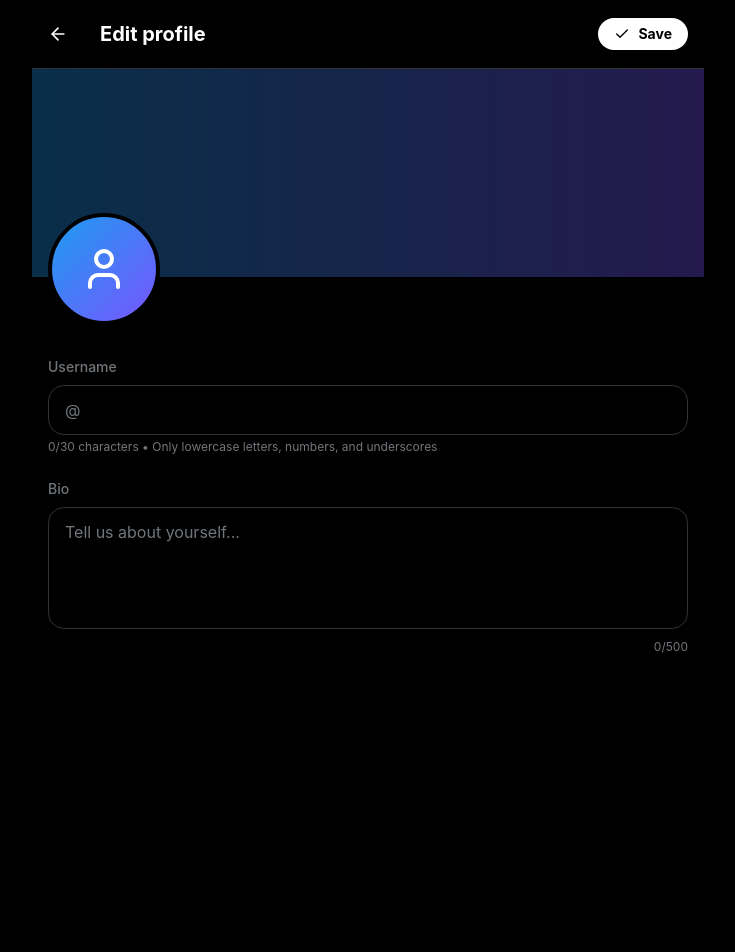
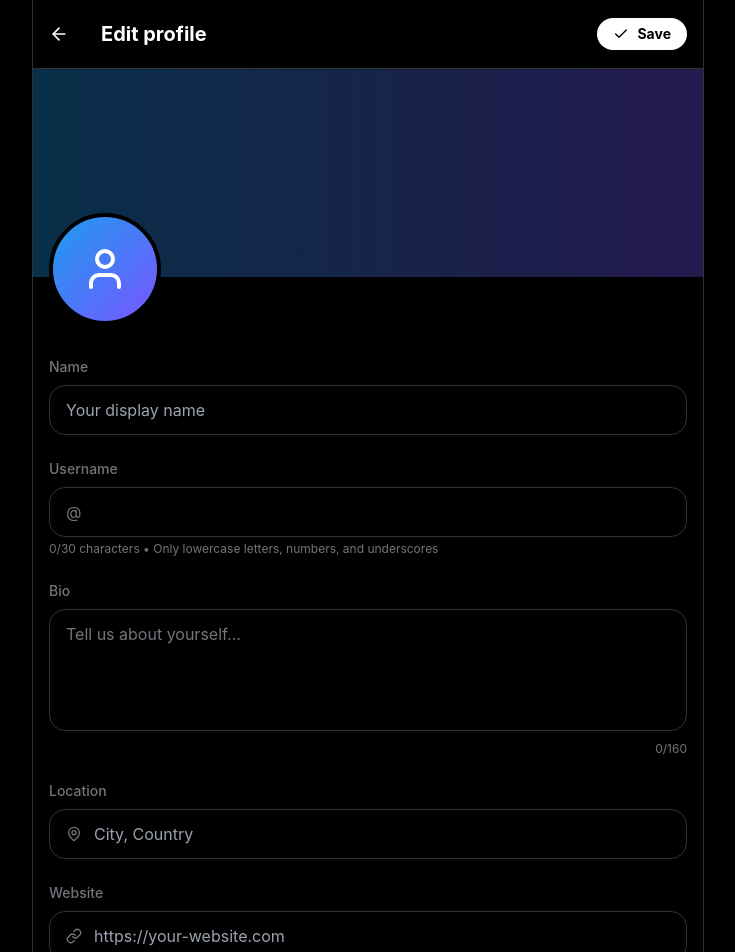
Before and after one commit to tabibliaai-cpu/gma-socialmedia, a Next.js app in the folder frontend/: page /settings/profile in a window 1280 px wide. Shown: the top 952 px of the page, without its empty margins (272-1007 px from the left). Before the commit the page ends 800 px from the top, so only its background shows below. Built offline with nearby package versions, Linux system fonts and the light colour scheme; no server answers.

Commit message:
feat(ui): refine app layout, fix overlapping sidebars, restore profile components

```diff
--- a/frontend/src/app/settings/profile/page.tsx
+++ b/frontend/src/app/settings/profile/page.tsx
@@ -4,7 +4,7 @@ import { useState, useEffect, useRef } from 'react';
 import { useAuth } from '@/contexts/AuthContext';
 import { usersAPI } from '@/lib/api';
 import MainLayout from '@/components/MainLayout';
-import { User, Camera, Save, Loader2, ArrowLeft, Check } from 'lucide-react';
+import { User, Camera, Save, Loader2, ArrowLeft, Check, MapPin, Link as LinkIcon } from 'lucide-react';
 import toast from 'react-hot-toast';
 import { useRouter } from 'next/navigation';
 
@@ -13,20 +13,32 @@ export default function EditProfilePage() {
   const router = useRouter();
   const [loading, setLoading] = useState(false);
   const [username, setUsername] = useState('');
+  const [name, setName] = useState('');
   const [bio, setBio] = useState('');
   const [avatarUrl, setAvatarUrl] = useState('');
+  const [coverUrl, setCoverUrl] = useState('');
+  const [location, setLocation] = useState('');
+  const [website, setWebsite] = useState('');
+
   const [uploadingAvatar, setUploadingAvatar] = useState(false);
+  const [uploadingCover, setUploadingCover] = useState(false);
+
   const avatarInputRef = useRef<HTMLInputElement>(null);
+  const coverInputRef = useRef<HTMLInputElement>(null);
 
   useEffect(() => {
     if (user?.profile) {
       setUsername(user.profile.username || '');
+      setName(user.profile.name || '');
       setBio(user.profile.bio || '');
       setAvatarUrl(user.profile.avatar_url || '');
+      setCoverUrl(user.profile.cover_url || '');
+      setWebsite(user.profile.website || '');
+      setLocation(user.profile.location || '');
     }
   }, [user]);
 
-  const handleImageUpload = async (e: React.ChangeEvent<HTMLInputElement>) => {
+  const handleImageUpload = async (e: React.ChangeEvent<HTMLInputElement>, type: 'avatar' | 'cover') => {
     const file = e.target.files?.[0];
     if (!file) return;
 
@@ -35,26 +47,32 @@ export default function EditProfilePage() {
       return;
     }
 
-    // Validate file size (max 5MB)
     if (file.size > 5 * 1024 * 1024) {
       toast.error('Image must be less than 5MB');
       return;
     }
 
-    setUploadingAvatar(true);
+    if (type === 'avatar') setUploadingAvatar(true);
+    else setUploadingCover(true);
 
     try {
       const reader = new FileReader();
       reader.onload = async (event) => {
         const base64 = event.target?.result as string;
-        setAvatarUrl(base64);
-        toast.success('Avatar uploaded! Save to apply.');
+        if (type === 'avatar') {
+          setAvatarUrl(base64);
+          toast.success('Avatar uploaded! Save to apply.');
+        } else {
+          setCoverUrl(base64);
+          toast.success('Cover photo uploaded! Save to apply.');
+        }
       };
       reader.readAsDataURL(file);
     } catch (error) {
       toast.error('Failed to upload image');
     } finally {
-      setUploadingAvatar(false);
+      if (type === 'avatar') setUploadingAvatar(false);
+      else setUploadingCover(false);
     }
   };
 
@@ -64,13 +82,15 @@ export default function EditProfilePage() {
     try {
       await usersAPI.updateProfile({
         username,
+        name,
         bio,
+        location,
+        website,
         avatar_url: avatarUrl || undefined,
+        cover_url: coverUrl || undefined,
       });
       await refreshProfile();
       toast.success('Profile updated!');
-
-      // Redirect back to profile page to show changes
       router.push(`/profile/${username}`);
     } catch (error: any) {
       toast.error(error.response?.data?.message || 'Failed to update profile');
@@ -81,13 +101,10 @@ export default function EditProfilePage() {
 
   return (
     <MainLayout>
-      <div className="max-w-2xl mx-auto animate-in fade-in duration-200">
+      <div className="max-w-2xl mx-auto animate-in fade-in duration-200 border-x border-[#2f3336] min-h-screen">
         {/* Header */}
-        <div className="sticky top-0 bg-black/80 backdrop-blur-md z-10 border-b border-[#2f3336] p-4 flex items-center gap-6">
-          <button
-            onClick={() => router.back()}
-            className="p-2 -ml-2 hover:bg-[#181836] rounded-full transition-colors"
-          >
+        <div className="sticky top-0 bg-black/80 backdrop-blur-md z-20 border-b border-[#2f3336] p-4 flex items-center gap-6">
+          <button onClick={() => router.back()} className="p-2 -ml-2 hover:bg-[#181836] rounded-full transition-colors">
             <ArrowLeft className="w-5 h-5 text-white" />
           </button>
           <div className="flex-1">
@@ -98,64 +115,80 @@ export default function EditProfilePage() {
             disabled={loading}
             className="px-4 py-1.5 bg-white text-black font-bold rounded-full hover:bg-gray-200 disabled:opacity-50 text-sm flex items-center gap-2 transition-colors"
           >
-            {loading ? (
-              <>
-                <Loader2 className="w-4 h-4 animate-spin" />
-                Saving...
-              </>
-            ) : (
-              <>
-                <Check className="w-4 h-4" />
-                Save
-              </>
-            )}
+            {loading ? <><Loader2 className="w-4 h-4 animate-spin" /> Saving...</> : <><Check className="w-4 h-4" /> Save</>}
           </button>
         </div>
 
-        {/* Cover Image Placeholder to keep the UI layout without the actual upload capability */}
+        {/* Cover Image */}
         <div className="h-52 bg-gradient-to-r from-[#1d9bf0]/30 to-[#7856ff]/30 relative group">
-          <div className="absolute inset-0 flex items-center justify-center opacity-50">
+          {coverUrl && <img src={coverUrl} alt="Cover" className="w-full h-full object-cover" />}
+          <div className="absolute inset-0 bg-black/30 flex items-center justify-center opacity-0 group-hover:opacity-100 transition-opacity">
+             <button
+                onClick={(e) => { e.preventDefault(); coverInputRef.current?.click(); }}
+                disabled={uploadingCover}
+                className="p-3 bg-black/60 rounded-full hover:bg-black/80 transition-all text-white backdrop-blur-sm"
+              >
+                {uploadingCover ? <Loader2 className="h-6 w-6 animate-spin" /> : <Camera className="h-6 w-6" />}
+             </button>
           </div>
+          <input
+            ref={coverInputRef}
+            type="file"
+            accept="image/*"
+            onChange={(e) => handleImageUpload(e, 'cover')}
+            className="hidden"
+          />
         </div>
 
         {/* Avatar */}
-        <div className="px-4 -mt-16 mb-4 relative z-10">
+        <div className="px-4 -mt-16 mb-4 relative z-10 flex justify-between items-end">
           <div className="relative inline-block group">
-            <div className="h-28 w-28 rounded-full bg-gradient-to-br from-[#1d9bf0] to-[#7856ff] border-4 border-black flex items-center justify-center text-white text-4xl font-bold overflow-hidden">
+            <div className="h-28 w-28 rounded-full bg-gradient-to-br from-[#1d9bf0] to-[#7856ff] border-4 border-black flex items-center justify-center text-white text-4xl font-bold overflow-hidden relative">
               {avatarUrl ? (
                 <img src={avatarUrl} alt="" className="h-full w-full object-cover" />
               ) : (
                 username.charAt(0).toUpperCase() || <User className="h-12 w-12" />
               )}
+              <div className="absolute inset-0 bg-black/40 flex items-center justify-center opacity-0 group-hover:opacity-100 transition-opacity">
+                <button
+                  onClick={(e) => { e.preventDefault(); avatarInputRef.current?.click(); }}
+                  disabled={uploadingAvatar}
+                  className="p-2 bg-black/60 rounded-full hover:bg-black/80 transition-all text-white backdrop-blur-sm"
+                >
+                  {uploadingAvatar ? <Loader2 className="h-5 w-5 animate-spin" /> : <Camera className="h-5 w-5" />}
+                </button>
+              </div>
             </div>
-            <button
-              onClick={() => avatarInputRef.current?.click()}
-              disabled={uploadingAvatar}
-              className="absolute bottom-2 right-2 p-2 bg-black/70 rounded-full hover:bg-black transition-all opacity-0 group-hover:opacity-100 disabled:opacity-50"
-            >
-              {uploadingAvatar ? (
-                <Loader2 className="h-4 w-4 text-white animate-spin" />
-              ) : (
-                <Camera className="h-4 w-4 text-white" />
-              )}
-            </button>
             <input
               ref={avatarInputRef}
               type="file"
               accept="image/*"
-              onChange={handleImageUpload}
+              onChange={(e) => handleImageUpload(e, 'avatar')}
               className="hidden"
             />
           </div>
         </div>
 
         <form className="p-4 space-y-6">
+          {/* Display Name */}
+          <div>
+            <label className="block text-sm font-medium text-[#71767b] mb-2">Name</label>
+            <div className="flex items-center bg-transparent border border-[#2f3336] rounded-xl focus-within:border-[#1d9bf0] transition-colors overflow-hidden">
+              <input
+                type="text"
+                value={name}
+                onChange={(e) => setName(e.target.value)}
+                placeholder="Your display name"
+                className="flex-1 px-4 py-3 bg-transparent text-white focus:outline-none"
+                maxLength={50}
+              />
+            </div>
+          </div>
+
           {/* Username */}
           <div>
-            <label className="block text-sm font-medium text-[#71767b] mb-2">
-              Username
-            </label>
-            <div className="flex items-center bg-black border border-[#2f3336] rounded-xl focus-within:border-[#1d9bf0] transition-colors">
+            <label className="block text-sm font-medium text-[#71767b] mb-2">Username</label>
+            <div className="flex items-center bg-transparent border border-[#2f3336] rounded-xl focus-within:border-[#1d9bf0] transition-colors overflow-hidden">
               <span className="pl-4 text-[#71767b]">@</span>
               <input
                 type="text"
@@ -174,20 +207,48 @@ export default function EditProfilePage() {
 
           {/* Bio */}
           <div>
-            <label className="block text-sm font-medium text-[#71767b] mb-2">
-              Bio
-            </label>
+            <label className="block text-sm font-medium text-[#71767b] mb-2">Bio</label>
             <textarea
               value={bio}
               onChange={(e) => setBio(e.target.value)}
               placeholder="Tell us about yourself..."
               rows={4}
-              className="w-full px-4 py-3 bg-black border border-[#2f3336] rounded-xl text-white focus:outline-none focus:border-[#1d9bf0] resize-none placeholder-[#71767b] transition-colors"
-              maxLength={500}
+              className="w-full px-4 py-3 bg-transparent border border-[#2f3336] rounded-xl text-white focus:outline-none focus:border-[#1d9bf0] resize-none placeholder-[#71767b] transition-colors"
+              maxLength={160}
             />
-            <p className="text-xs text-[#71767b] mt-1 text-right">
-              {bio.length}/500
-            </p>
+            <p className="text-xs text-[#71767b] mt-1 text-right">{bio.length}/160</p>
+          </div>
+
+          {/* Location */}
+          <div>
+            <label className="block text-sm font-medium text-[#71767b] mb-2">Location</label>
+            <div className="flex items-center bg-transparent border border-[#2f3336] rounded-xl focus-within:border-[#1d9bf0] transition-colors overflow-hidden">
+              <span className="pl-4 text-[#71767b]"><MapPin className="w-4 h-4" /></span>
+              <input
+                type="text"
+                value={location}
+                onChange={(e) => setLocation(e.target.value)}
+                placeholder="City, Country"
+                className="flex-1 px-3 py-3 bg-transparent text-white focus:outline-none"
+                maxLength={30}
+              />
+            </div>
+          </div>
+
+          {/* Website */}
+          <div>
+            <label className="block text-sm font-medium text-[#71767b] mb-2">Website</label>
+            <div className="flex items-center bg-transparent border border-[#2f3336] rounded-xl focus-within:border-[#1d9bf0] transition-colors overflow-hidden">
+              <span className="pl-4 text-[#71767b]"><LinkIcon className="w-4 h-4" /></span>
+              <input
+                type="url"
+                value={website}
+                onChange={(e) => setWebsite(e.target.value)}
+                placeholder="https://your-website.com"
+                className="flex-1 px-3 py-3 bg-transparent text-white focus:outline-none"
+                maxLength={100}
+              />
+            </div>
           </div>
         </form>
       </div>
--- a/frontend/src/components/CreatePost.tsx
+++ b/frontend/src/components/CreatePost.tsx
@@ -82,7 +82,7 @@ export default function CreatePost({ onPostCreated }: CreatePostProps) {
   const charLimit = 280;
 
   return (
-    <div className="p-4 md:p-5 mb-2 border-b border-[#2f3336] bg-transparent">
+    <div className="px-4 py-3 md:px-5 md:py-4 mb-0 border-b border-[#2f3336] bg-transparent">
       <form onSubmit={handleSubmit}>
         <div className="flex gap-3 md:gap-4">
           {/* Avatar */}
--- a/frontend/src/components/Feed.tsx
+++ b/frontend/src/components/Feed.tsx
@@ -304,7 +304,7 @@ export default function Feed({ tab = 'for-you' }: FeedProps) {
         return (
           <article
             key={post.id}
-            className={`p-4 md:p-5 transition-colors duration-200 animate-in fade-in slide-in-from-bottom-2 ${isAd ? 'bg-primary/5 shadow-inner' : 'hover:bg-white/[0.02] bg-transparent group/post'
+            className={`px-4 py-3 md:px-5 md:py-4 transition-colors duration-200 animate-in fade-in slide-in-from-bottom-2 ${isAd ? 'bg-primary/5 shadow-inner' : 'hover:bg-white/[0.02] bg-transparent group/post'
               }`}
             style={{ animationDelay: `${index * 50}ms` }}
           >
--- a/frontend/src/components/MainLayout.tsx
+++ b/frontend/src/components/MainLayout.tsx
@@ -228,7 +228,7 @@ export default function MainLayout({ children }: { children: React.ReactNode })
       </main>
 
       {/* Right Sidebar - Desktop */}
-      <aside className="hidden lg:flex w-[300px] xl:w-[350px] shrink-0 h-screen sticky top-0 overflow-y-auto py-2 px-4 xl:px-6">
+      <aside className="hidden lg:flex flex-col gap-4 w-[300px] xl:w-[350px] shrink-0 h-screen sticky top-0 overflow-y-auto py-2 px-4 xl:px-6">
         {/* Search */}
         <div className="sticky top-0 bg-black pb-3 w-full">
           <div className="relative">
--- a/frontend/src/store/index.ts
+++ b/frontend/src/store/index.ts
@@ -11,6 +11,11 @@ interface User {
     badge_type: string;
     followers_count: number;
     following_count: number;
+    name?: string;
+    cover_url?: string;
+    location?: string;
+    website?: string;
+    profession?: string;
   };
 }
 
```
